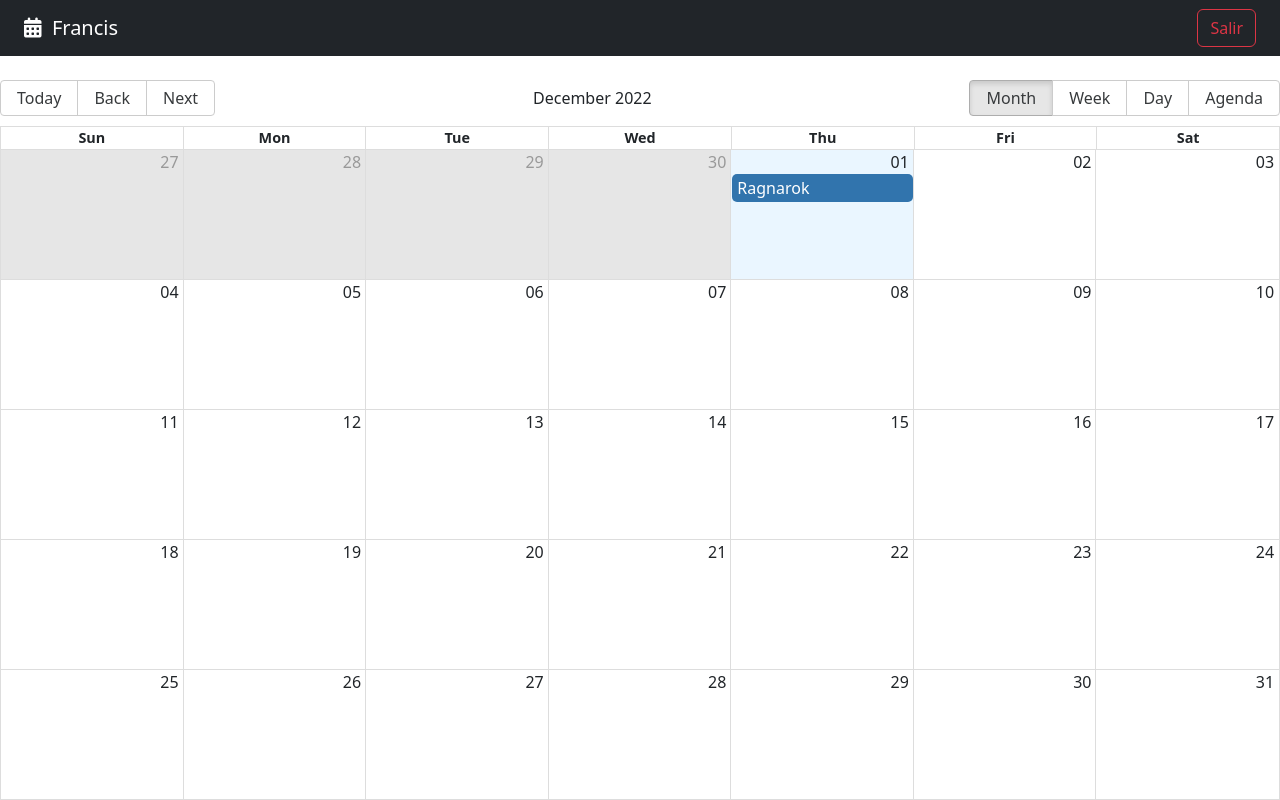
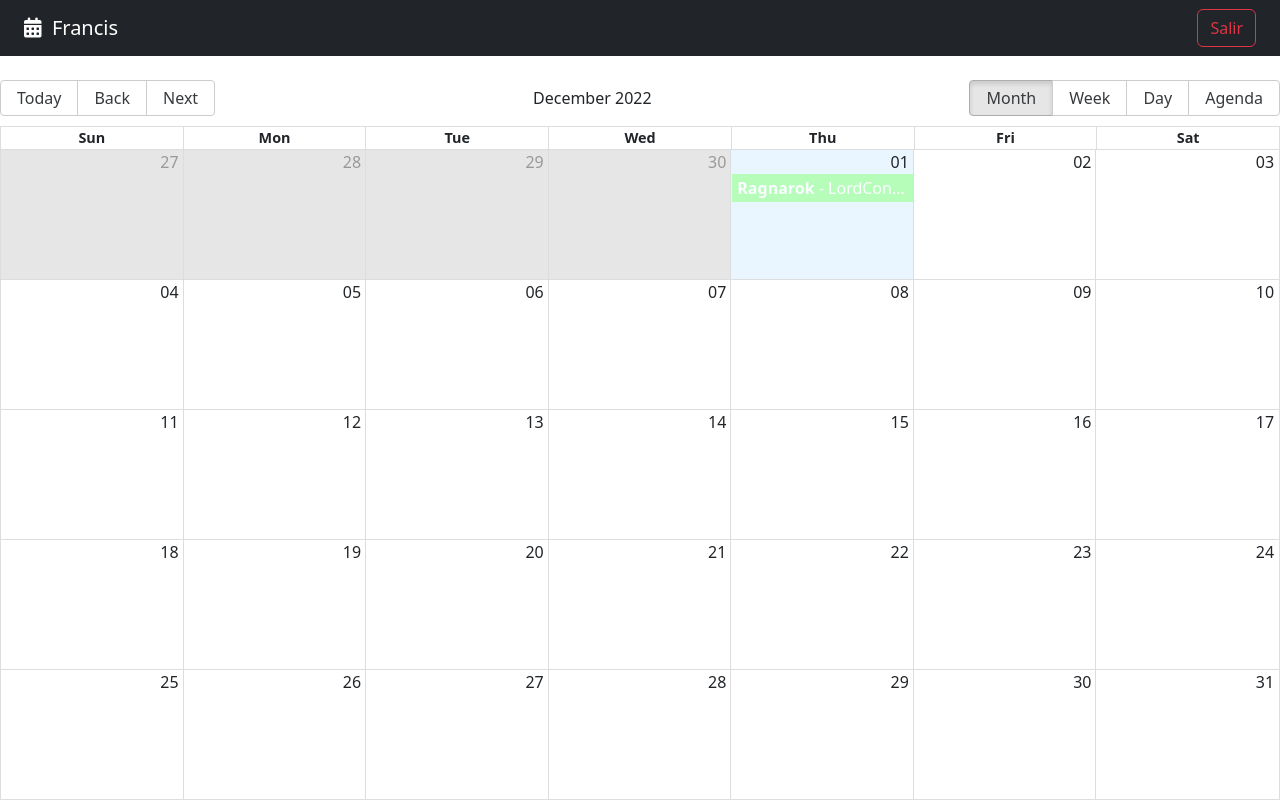
Before and after one commit to FrancisHenriquez/Calendar-App, a React (Vite) app: page / in a window 1280 px wide. Built offline with nearby package versions, Linux system fonts and the light colour scheme.

Commit message:
Calendar-UI

```diff
--- /dev/null
+++ b/src/calendar/components/CalendarEven.jsx
@@ -0,0 +1,15 @@
+
+
+export const CalendarEven = ({ event }) => {
+
+    const { title, user } = event;
+
+  return (
+    <>
+    <strong> { title } </strong>
+    <span>- { user.name }</span>
+
+
+    </>
+  )
+}
--- a/src/calendar/index.js
+++ b/src/calendar/index.js
@@ -1,2 +1,4 @@
 export * from './pages'
 export * from './components'
+
+export * from './components/CalendarEven'
--- a/src/calendar/pages/CalendarPage.jsx
+++ b/src/calendar/pages/CalendarPage.jsx
@@ -3,19 +3,10 @@ import { Calendar, dateFnsLocalizer } from 'react-big-calendar'
 import 'react-big-calendar/lib/css/react-big-calendar.css'
 
 import {addHours, format, parse, startOfWeek, getDay} from "date-fns"
-
-
-const locales = {
-  'en-US': 'enUS',
-}
-
-const localizer = dateFnsLocalizer({
-  format,
-  parse,
-  startOfWeek,
-  getDay,
-  locales,
-})
+import enUS from "date-fns/esm/locale/en-US"
+import { localizer } from "../../helpers/calendarLocalizer"
+import { getMessagesEs } from "../../helpers"
+import { CalendarEven } from "../components/CalendarEven"
 
 const events = [{
   title: 'Ragnarok',
@@ -31,16 +22,39 @@ const events = [{
 }]
 
 export const CalendarPage = () => {
+
+  const eventStyleGetter = (event, start, end, isSelected) => {
+
+
+    const style = {
+      backgroundColor: '#afaf',
+      borderRadius: '0px',
+      opacity: 0.8,
+      color: 'white'
+    }
+
+    return{
+        style
+    }
+
+
+  }
+
   return (
     <>
       <Nabar />
       <div>
           <Calendar
-          localizer={localizer}
+          localizer={ localizer }
           events={events}
           startAccessor="start"
           endAccessor="end"
           style={{ height: 'calc(100vh - 80px)' }}
+          // messages = { getMessagesEs()} For spanish translating
+          eventPropGetter={ eventStyleGetter}
+          components= {{
+            event: CalendarEven
+          }}
     />
   </div>
 
--- /dev/null
+++ b/src/helpers/calendarLocalizer.js
@@ -0,0 +1,16 @@
+import { format, getDay, parse, startOfWeek } from "date-fns"
+import enUS from "date-fns/locale/en-US"
+import { dateFnsLocalizer } from "react-big-calendar"
+
+
+const locales = {
+    'en-US': enUS,
+  }
+
+export const localizer = dateFnsLocalizer({
+    format,
+    parse,
+    startOfWeek,
+    getDay,
+    locales,
+  })
--- /dev/null
+++ b/src/helpers/getMessages.js
@@ -0,0 +1,18 @@
+export const getMessagesEs = () => {
+    return {
+        allDay: 'Todo el día',
+        previous: '<',
+        next: '>',
+        today: 'Hoy',
+        month: 'Mes',
+        week: 'Semana',
+        day: 'Día',
+        agenda: 'Agenda',
+        date: 'Fecha',
+        time: 'Hora',
+        event: 'Evento',
+        noEventsInRange: 'No hay eventos en este rango',
+        showMore: total => `+ Ver más (${total})`
+
+    }
+}
--- /dev/null
+++ b/src/helpers/index.js
@@ -0,0 +1,2 @@
+export * from './calendarLocalizer'
+export * from './getMessages'
```
